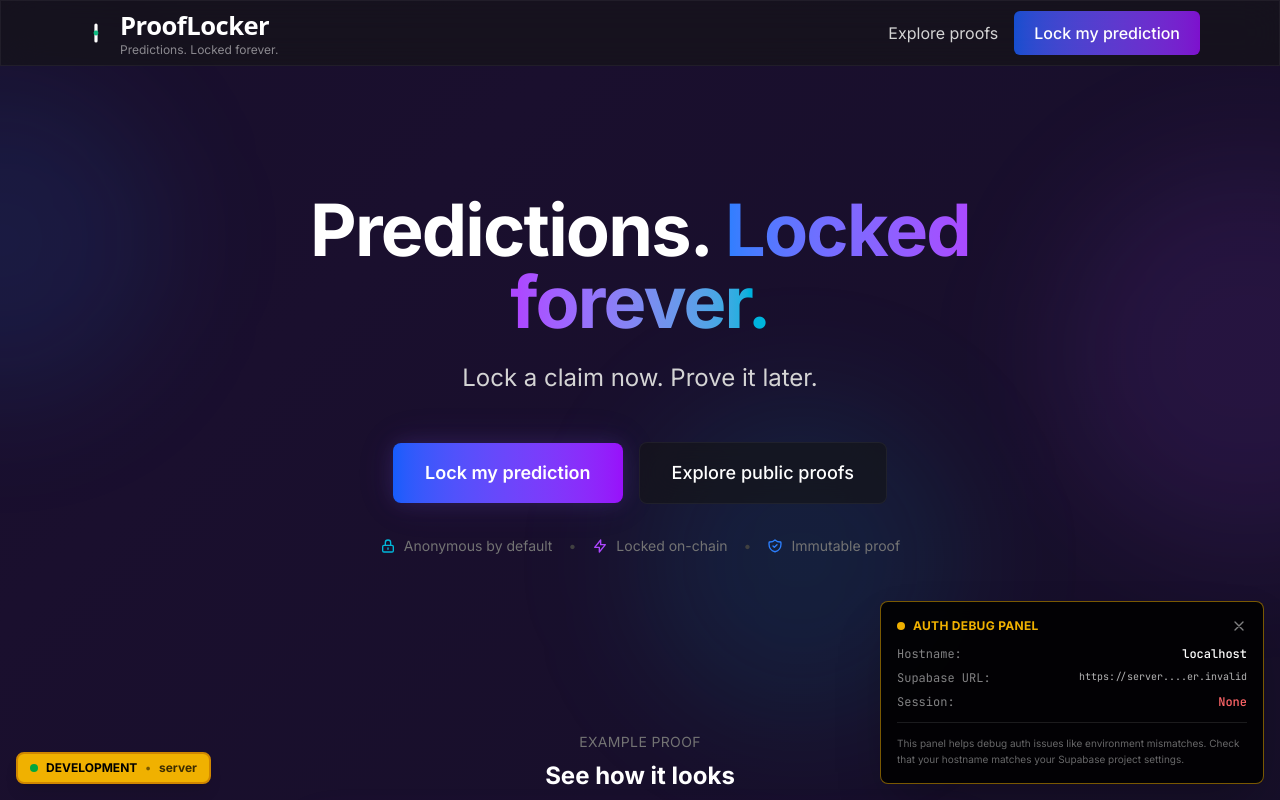
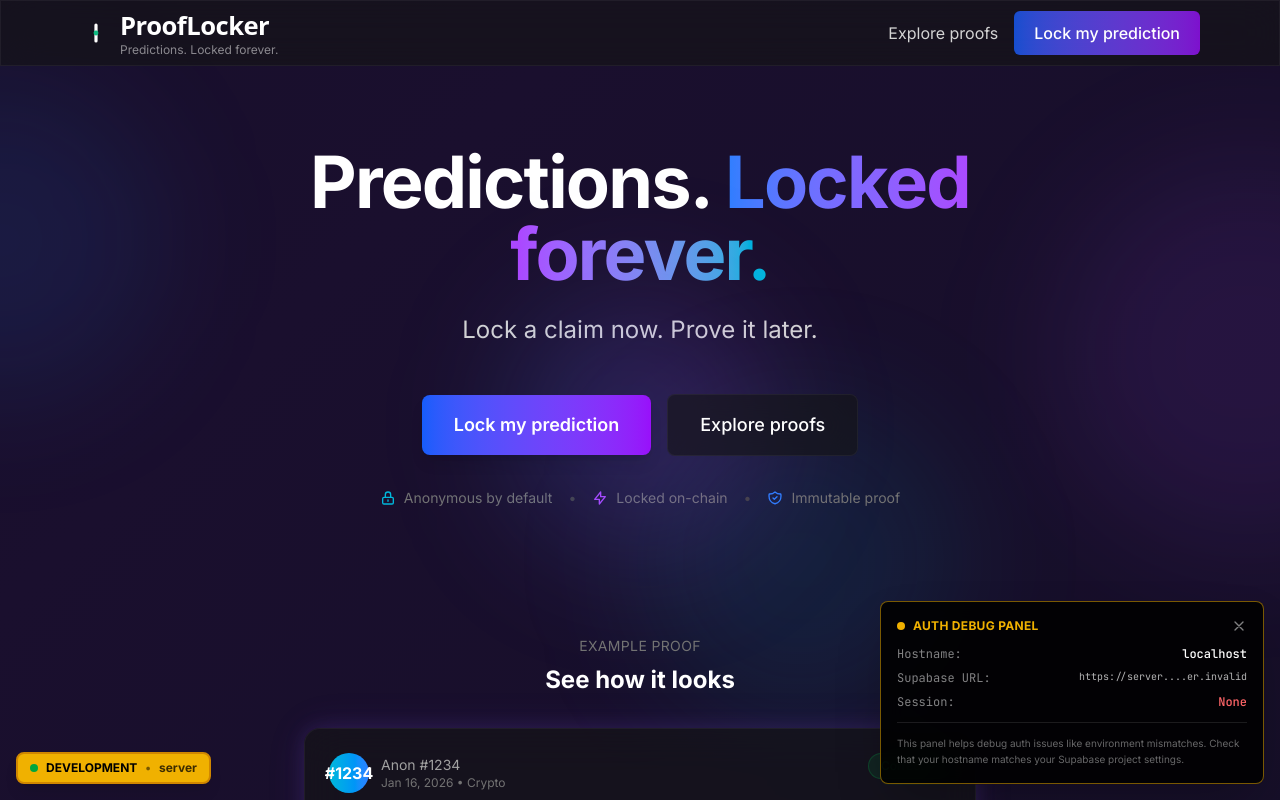
Before and after one commit to Boomchakalala/prooflocker, a Next.js app: page / in a window 1280 px wide. Shown: the top 800 px of the page. Built offline with nearby package versions, Linux system fonts and the light colour scheme; no server answers.

Commit message:
Sandbox autosave

```diff
--- a/src/components/LandingHero.tsx
+++ b/src/components/LandingHero.tsx
@@ -2,7 +2,7 @@ import Link from "next/link";
 
 export default function LandingHero() {
   return (
-    <div className="relative z-10 text-center py-20 md:py-32 px-4">
+    <div className="relative z-10 text-center py-12 md:py-20 px-4">
       <div className="max-w-4xl mx-auto">
         {/* Main headline */}
         <h1 className="text-5xl md:text-7xl font-bold text-white mb-6 tracking-tight">
@@ -18,18 +18,22 @@ export default function LandingHero() {
         </p>
 
         {/* CTA Buttons */}
-        <div className="flex flex-col sm:flex-row items-center justify-center gap-4 mb-8">
+        <div className="relative flex flex-col sm:flex-row items-center justify-center gap-4 mb-8">
+          {/* Radial glow behind primary CTA */}
+          <div className="absolute inset-0 flex items-center justify-center pointer-events-none">
+            <div className="w-64 h-64 bg-gradient-to-r from-blue-500/20 to-purple-500/20 rounded-full blur-3xl"></div>
+          </div>
           <Link
             href="/lock"
-            className="w-full sm:w-auto px-8 py-4 bg-gradient-to-r from-blue-600 to-purple-600 hover:from-blue-500 hover:to-purple-500 text-white text-lg font-semibold rounded-lg transition-all shadow-lg hover:shadow-purple-500/50 glow-purple"
+            className="relative w-full sm:w-auto px-8 py-4 bg-gradient-to-r from-blue-600 to-purple-600 hover:from-blue-500 hover:to-purple-500 text-white text-lg font-semibold rounded-lg transition-all shadow-lg hover:shadow-purple-500/50"
           >
             Lock my prediction
           </Link>
           <Link
             href="/app"
-            className="w-full sm:w-auto px-8 py-4 glass border border-white/10 hover:border-white/20 text-white text-lg font-medium rounded-lg transition-all"
+            className="relative w-full sm:w-auto px-8 py-4 glass border border-white/10 hover:border-white/20 text-white text-lg font-medium rounded-lg transition-all"
           >
-            Explore public proofs
+            Explore proofs
           </Link>
         </div>
 
```
